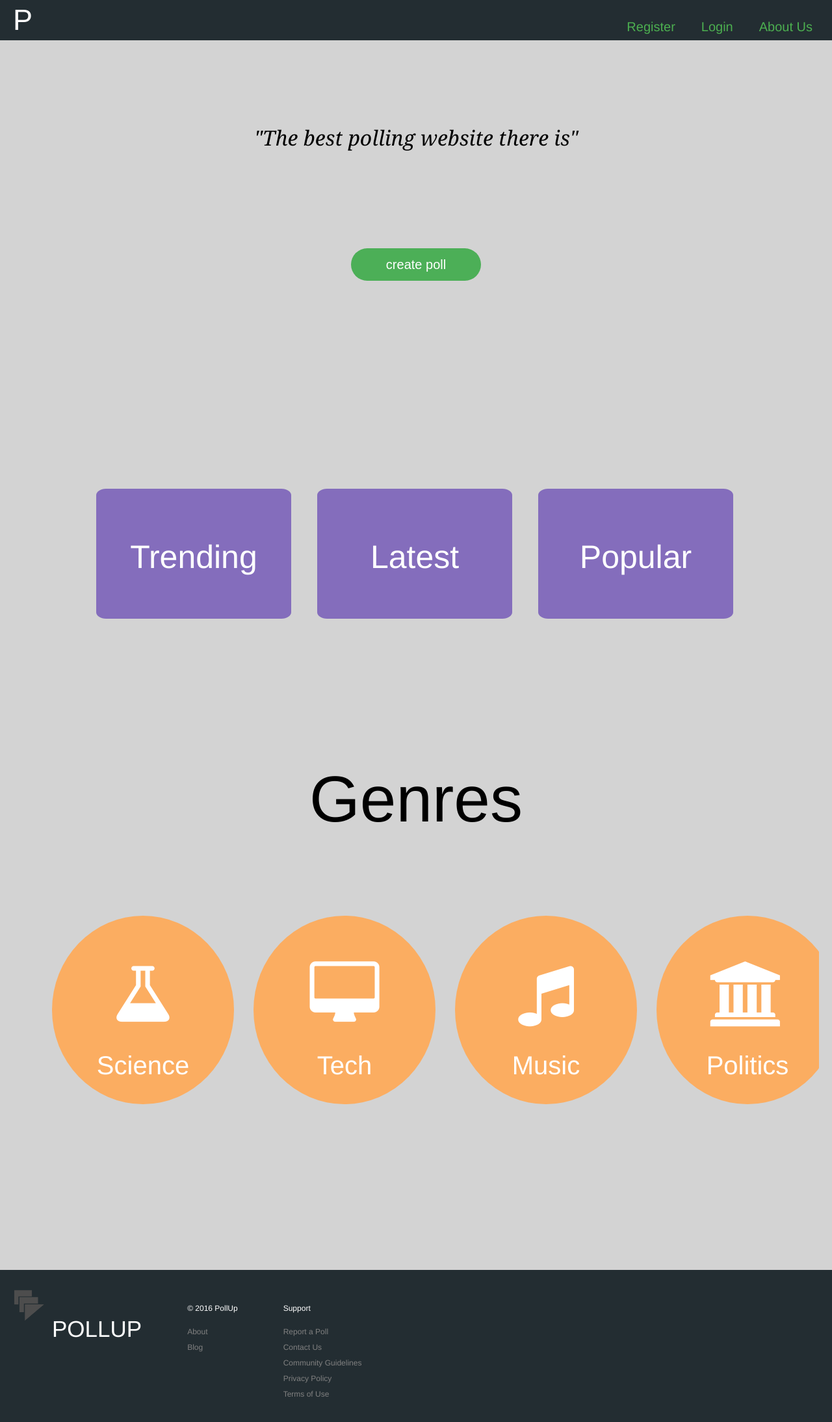
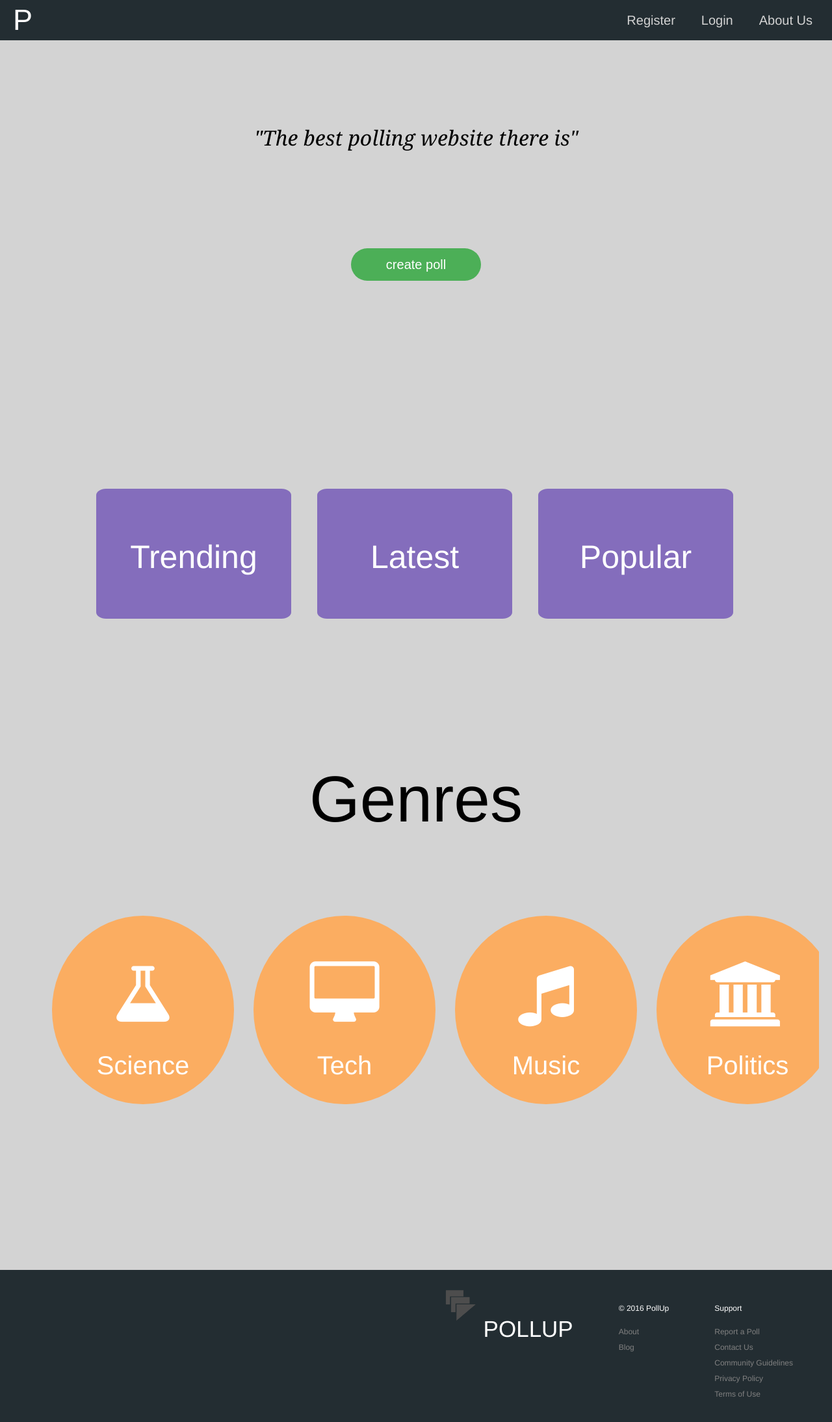
Before and after one commit to jawhnypoh/pollup, a plain HTML site: page landingPage.html in a window 1280 px wide. Shown: the whole page at 65% size. Drawn offline with Linux system fonts and the light colour scheme.

Commit message:
Updates to landingpage css, temporary fix for footer alignment

```diff
--- a/CSS/landing_style.css
+++ b/CSS/landing_style.css
@@ -31,7 +31,7 @@ a {
 nav {
     position: absolute;
     right: 10px;
-    top: 20;
+    top: 10;
 }
 
 nav ul {
@@ -56,7 +56,7 @@ nav ul {
   font-weight: 100;
   font-size: 20px;
   text-decoration: none;
-  color: #4CAF50;
+  color: lightgray;
   transition-duration: 0.4s;
 
 }
@@ -235,14 +235,16 @@ footer {
 .footer-container {
     float: right;
     position: absolute;
+    right: 30px;
 }
 
 .footer-image {
     display: inline-block;
     vertical-align: top;
     padding-top: 30px;
-    padding-right:70px;
+    padding-right: 70px;
     padding-left: 20px;
+    height: 100px;
 }
 
 .footer-image p {
@@ -251,11 +253,12 @@ footer {
     padding-top: 6px;
     padding-left: 10px;
     font-size: 35px;
+    font-weight: 200;
 }
 
 .footer-lists {
     display: inline-block;
-    min-width: 300px;
+    //min-width: 300px;
     display: flex;
     position: relative;
     float: right;
@@ -266,13 +269,13 @@ footer {
 .footer-list-left {
     display: inline-block;
     padding-right: 20px;
-    vertical-align:top;
+    vertical-align: top;
 
 }
 .footer-list-right {
     display: inline-block;
     padding-left: 50px;
-    margin-right: 100px;
+    margin-right: 30px;
 }
 
 .footer-item {
--- a/landingPage.html
+++ b/landingPage.html
@@ -15,7 +15,7 @@
 
   <body>
     <header>
-      <h1><a href="/"><i class="title"></i>P</a></h1>
+      <h1><a href="landingPage.html"><i class="title"></i>P</a></h1>
         <nav>
           <ul class="header=list">
             <li class="header-item"><a href="about.html">About Us</a></li>
```
Also changed, not shown: about.html (+1 -1 lines).
